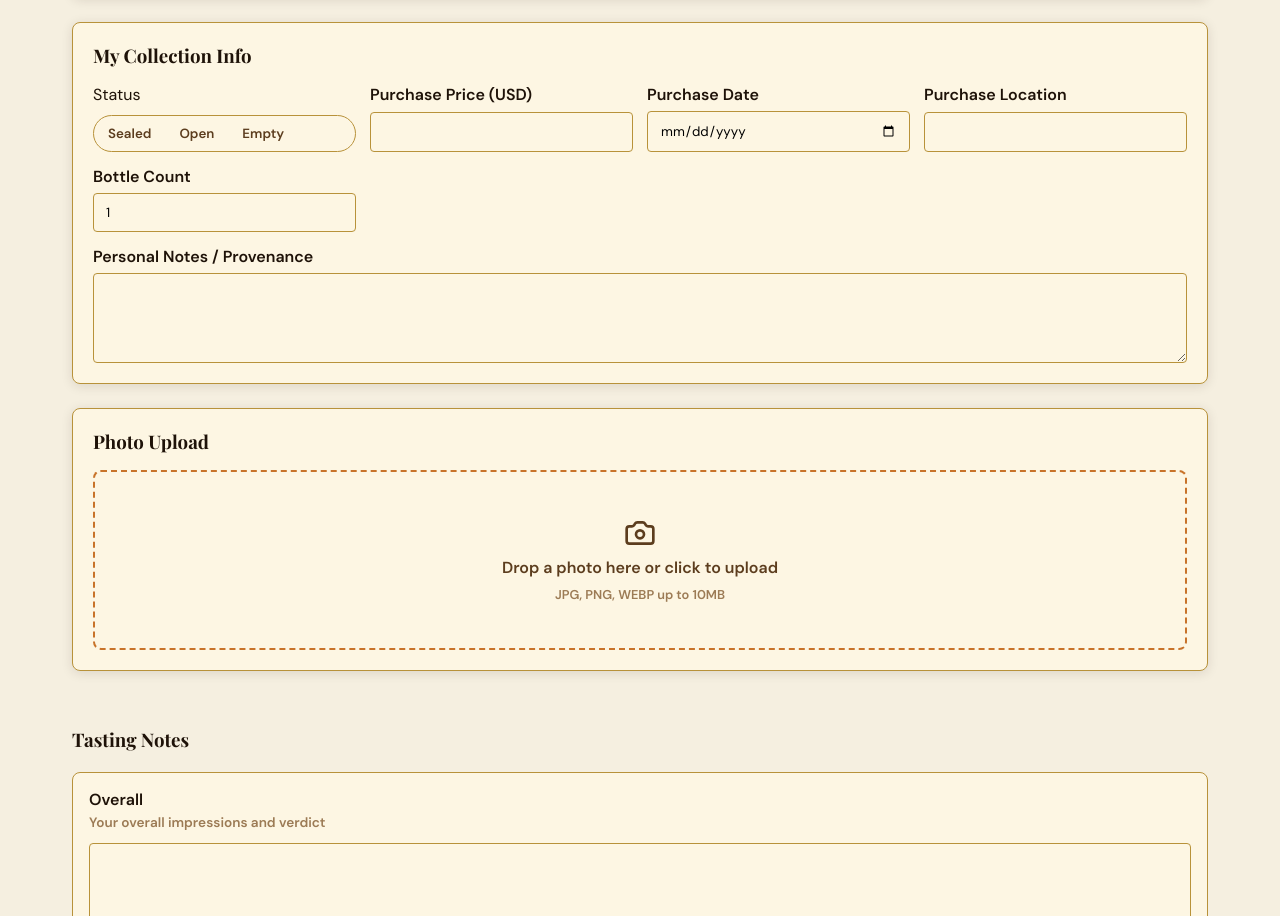
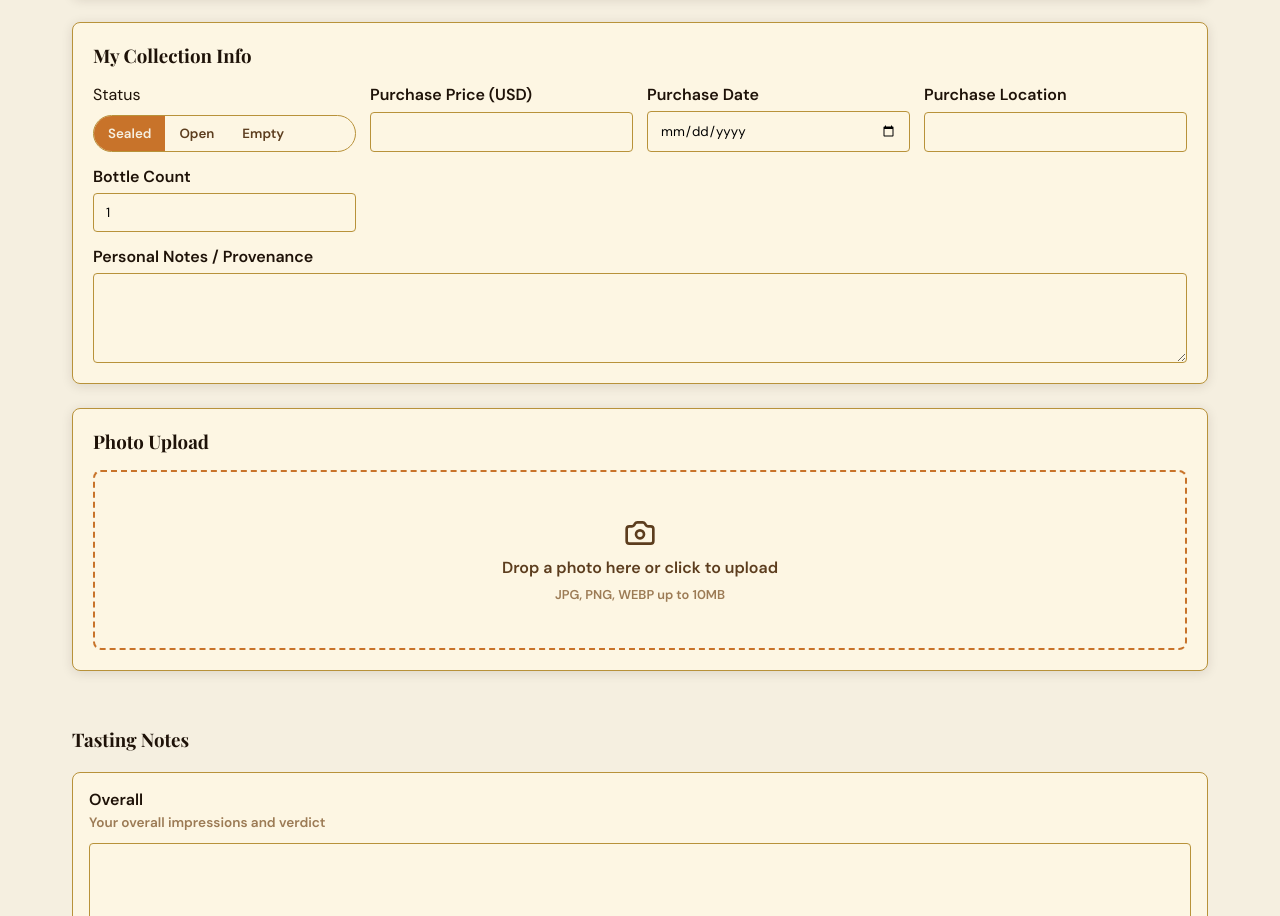
Before and after one commit to tatejones2/bourbon_tater, a React (Vite) app: page /#/add in a window 1280 px wide. Shown: the part 864-1780 px from the top of the page. Built offline with nearby package versions, Linux system fonts and the light colour scheme; no server answers; the database is empty.

Commit message:
Improve status toggle styling

```diff
--- a/src/components/bottle/BottleForm.jsx
+++ b/src/components/bottle/BottleForm.jsx
@@ -183,7 +183,9 @@ export default function BottleForm({
                 <button
                   type="button"
                   key={option.value}
-                  className={formData.status === option.value ? styles.segmentActive : ''}
+                  className={`${styles.segmentButton} ${
+                    formData.status === option.value ? styles.segmentActive : ''
+                  }`}
                   onClick={() => updateField('status', option.value)}
                 >
                   {option.label}
--- a/src/components/bottle/BottleForm.module.css
+++ b/src/components/bottle/BottleForm.module.css
@@ -60,12 +60,18 @@
   overflow: hidden;
 }
 
-.segmented button {
+
+.segmentButton {
   background: transparent;
   border: none;
   padding: 8px 14px;
   font-weight: 600;
   color: var(--color-text-secondary);
+  transition: background 0.15s ease, color 0.15s ease;
+}
+
+.segmentButton:hover {
+  background: rgba(200, 115, 42, 0.08);
 }
 
 .segmentActive {
```
